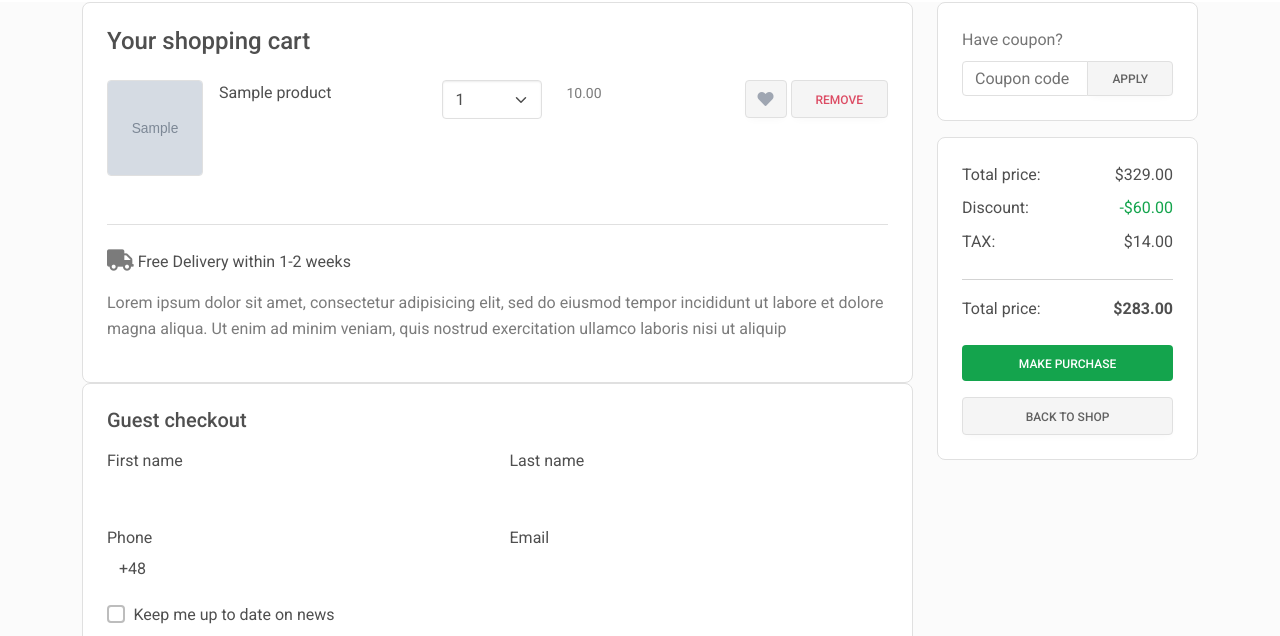
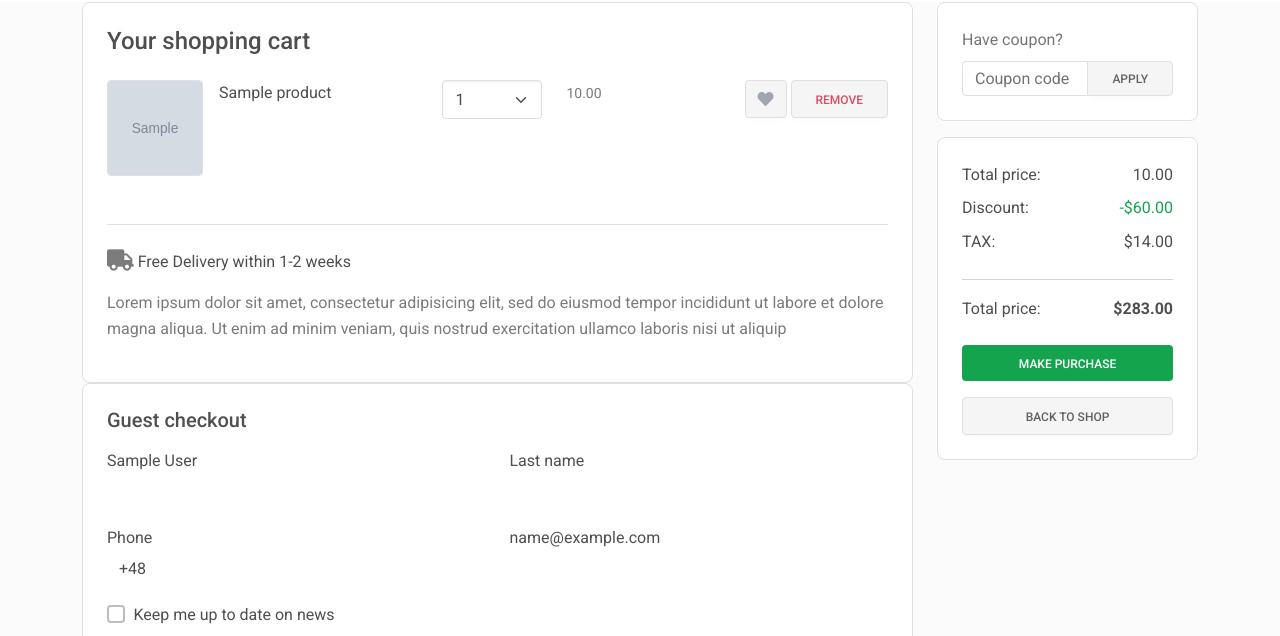
Before and after one commit to HabibUllah61103/ShopEzy, a Django app: page /cart/1 in a window 1280 px wide. Shown: the part 182-818 px from the top of the page. Run offline with Django 5.2, Linux system fonts and the light colour scheme; tables that the repository leaves empty hold one stand-in row (values such as "Sample post"); grey boxes marked "Sample" are stand-in pictures; parts of the project's set-up code (start-up, migrations or seed data) failed here and were passed over; some libraries are stand-ins or nearby versions.

Commit message:
Added Profile and order

```diff
--- a/ShopEzy/ShopEzy_App/views.py
+++ b/ShopEzy/ShopEzy_App/views.py
@@ -239,9 +239,12 @@ def checkout(request):
 
 def cart(request, customer_id):
     if request.method == 'POST':
+        custom_method = request.POST.get('custom_method')
         product_id = request.POST.get('prodid')
         print(product_id)
-        return redirect('cart', customer_id=customer_id)
+        if custom_method == 'POST_CHECKOUT':
+            print('remove')
+
     else:
         customer_cart_ids = []
         customer_carts = []
@@ -262,10 +265,13 @@ def cart(request, customer_id):
                 product_ids.append(product_id)
                 # print(product_id)
 
+        cart_price = 0
         for id in product_ids:
             product = Products.objects.get(prodid=id)
+            cart_price += product.pprice
             # product.pimage = product.pimage.decode('utf-8')
             products.append(product)
 
-        context = {'products': products}
+        customer = Customers.objects.get(custid=customer_id)
+        context = {'products': products, 'customer': customer, 'cart_price': cart_price}
         return render(request, 'cart.html', context)
--- a/ShopEzy/templates/cart.html
+++ b/ShopEzy/templates/cart.html
@@ -161,7 +161,7 @@
                                 <h5 class="card-title mb-3">Guest checkout</h5>
                                 <div class="row">
                                     <div class="col-6 mb-3">
-                                        <p class="mb-0">First name</p>
+                                        <p class="mb-0">{{ customer.cname }}</p>
                                         <div class="form-outline">
                                             <input type="text" id="typeText" placeholder="Type here" class="form-control" />
                                         </div>
@@ -182,7 +182,7 @@
                                     </div>
 
                                     <div class="col-6 mb-3">
-                                        <p class="mb-0">Email</p>
+                                        <p class="mb-0">{{ customer.cemail }}</p>
                                         <div class="form-outline">
                                             <input type="email" id="typeEmail" placeholder="example@gmail.com"
                                                 class="form-control" />
@@ -322,7 +322,7 @@
                         <div class="card-body">
                             <div class="d-flex justify-content-between">
                                 <p class="mb-2">Total price:</p>
-                                <p class="mb-2">$329.00</p>
+                                <p class="mb-2">{{ cart_price }}</p>
                             </div>
                             <div class="d-flex justify-content-between">
                                 <p class="mb-2">Discount:</p>
```
